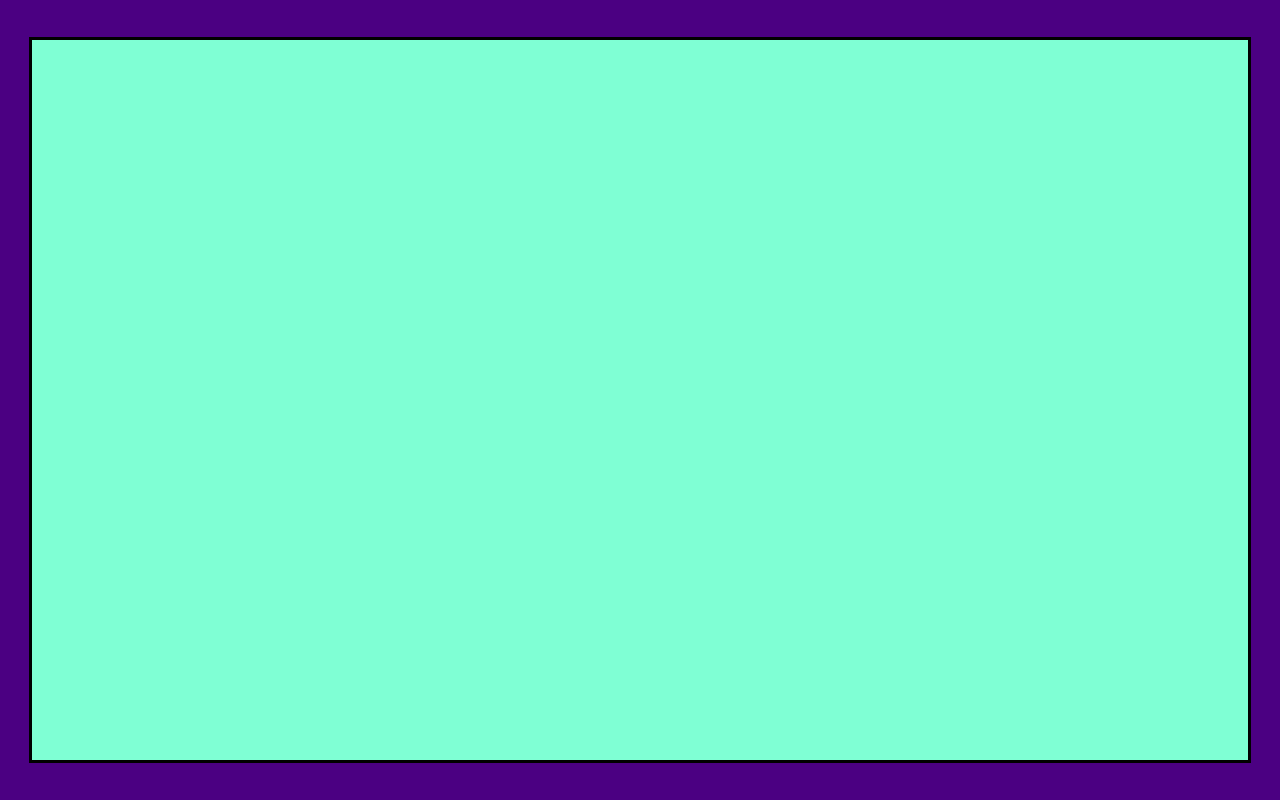
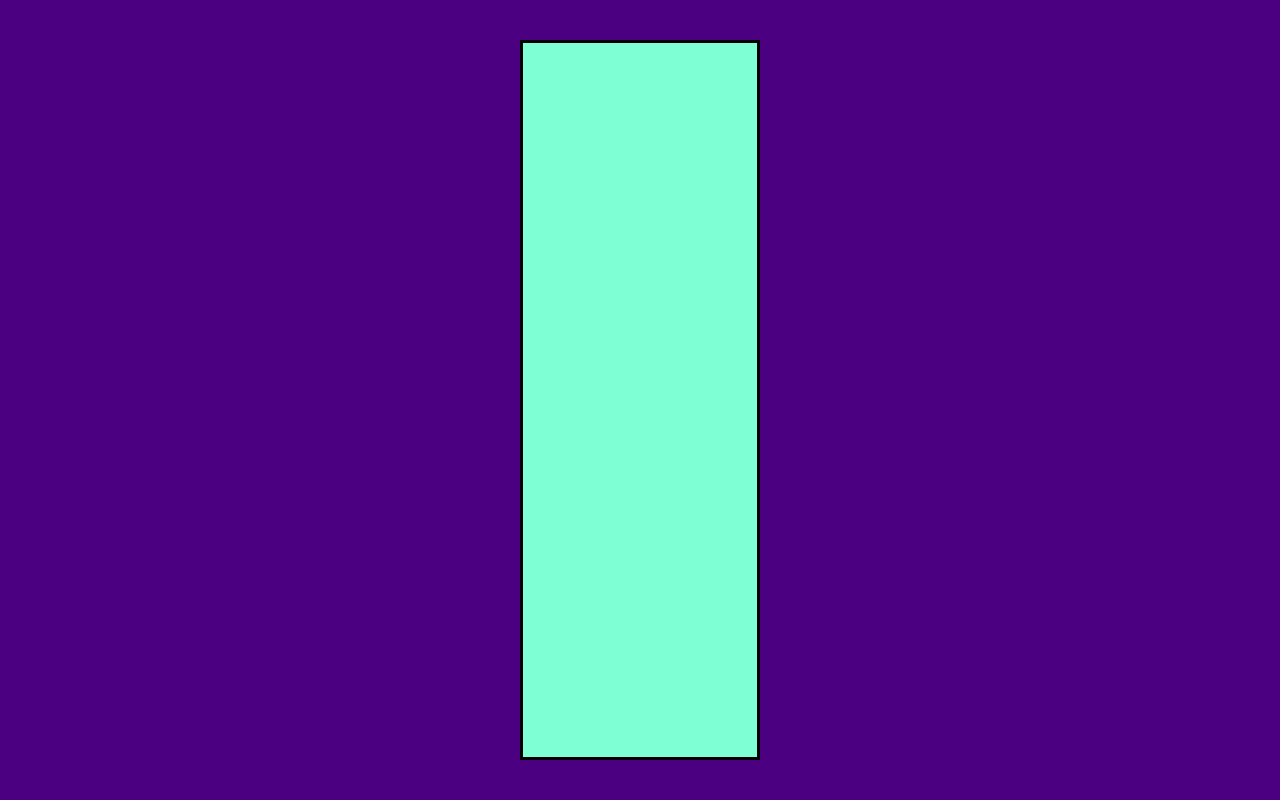
Before and after one commit to jdjuan/css-selectors, an Angular app: page / in a window 1280 px wide. Built offline with nearby package versions, Linux system fonts and the light colour scheme.

Commit message:
add base building

```diff
--- a/src/app/app.component.css
+++ b/src/app/app.component.css
@@ -11,8 +11,13 @@ section {
 }
 
 div {
-  width: 95%;
+  border: 3px solid black;
+  box-sizing: border-box;
+}
+
+div#building {
+  width: 15rem;
   height: 90%;
-  border: 3px solid black;
+  padding: 1rem;
   background-color: aquamarine;
 }
--- a/src/app/app.component.html
+++ b/src/app/app.component.html
@@ -1,4 +1,5 @@
 <section>
-  <div>
+  <div id="building">
+
   </div>
 </section>
```
